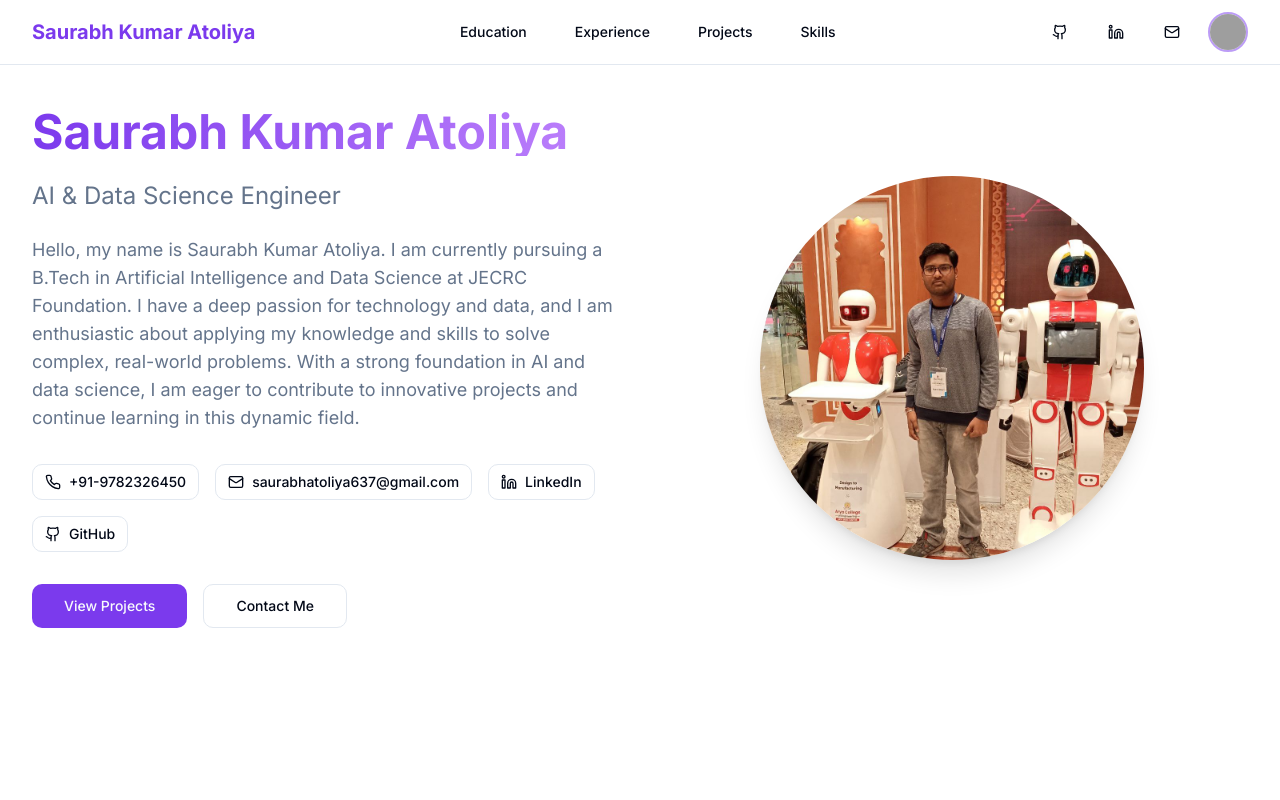
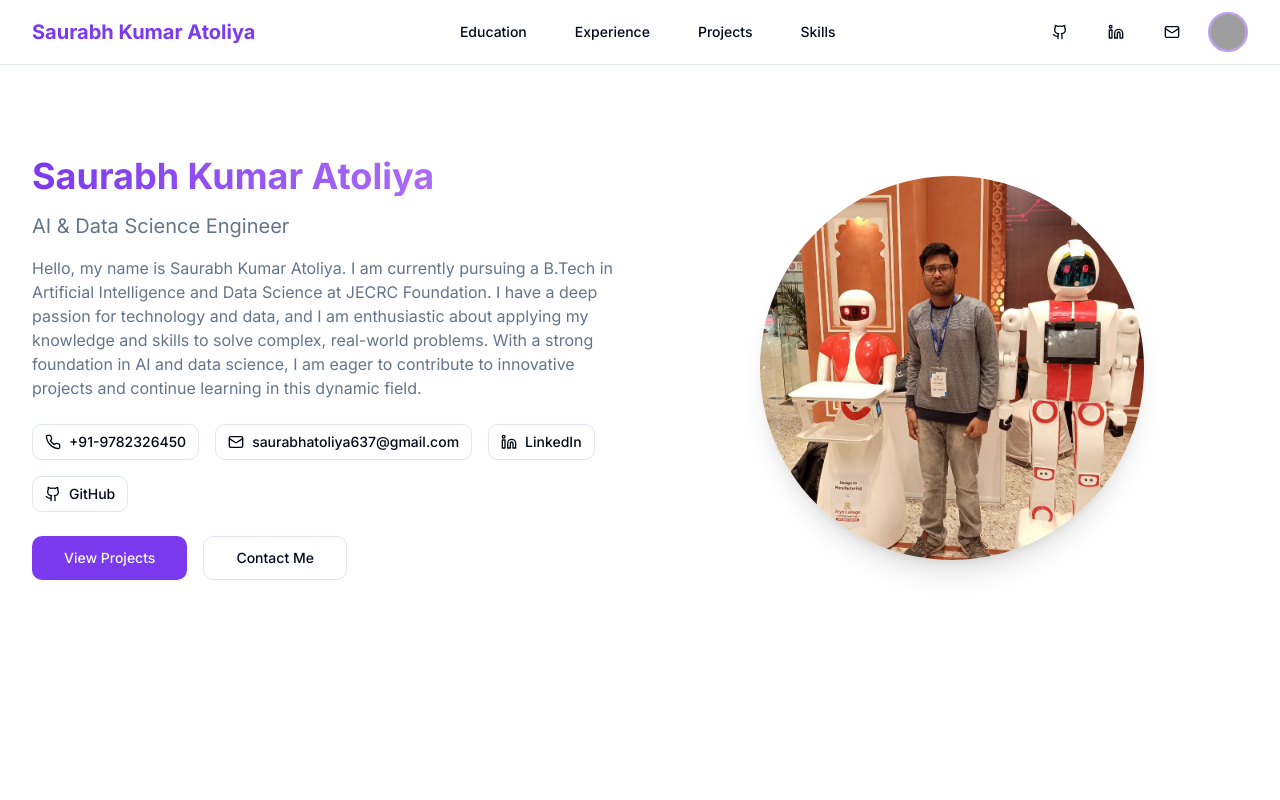
Before and after one commit to saurabhatoliya/resume-ui-canvas, a React (Vite) app: page / in a window 1280 px wide. Shown: the top 800 px of the page. Built offline with nearby package versions, Linux system fonts and the light colour scheme; grey boxes are pictures that could not be loaded.

Commit message:
Refactor: Improve Hero section text
Reduce text size and improve readability in the Hero section.

```diff
--- a/src/components/Hero.tsx
+++ b/src/components/Hero.tsx
@@ -10,16 +10,16 @@ const Hero = () => {
         <div className="grid grid-cols-1 md:grid-cols-2 gap-8 items-center">
           {/* Content Section */}
           <div className="order-1 md:order-1 text-left">
-            <h1 className="text-4xl sm:text-5xl font-bold mb-6 bg-gradient-to-r from-primary to-purple-400 text-transparent bg-clip-text">
+            <h1 className="text-3xl sm:text-4xl font-bold mb-4 bg-gradient-to-r from-primary to-purple-400 text-transparent bg-clip-text">
               Saurabh Kumar Atoliya
             </h1>
-            <p className="text-xl sm:text-2xl text-muted-foreground mb-6">
+            <p className="text-lg sm:text-xl text-muted-foreground mb-4">
               AI & Data Science Engineer
             </p>
-            <div className="text-lg text-muted-foreground mb-8">
+            <div className="text-base text-muted-foreground mb-6">
               Hello, my name is Saurabh Kumar Atoliya. I am currently pursuing a B.Tech in Artificial Intelligence and Data Science at JECRC Foundation. I have a deep passion for technology and data, and I am enthusiastic about applying my knowledge and skills to solve complex, real-world problems. With a strong foundation in AI and data science, I am eager to contribute to innovative projects and continue learning in this dynamic field.
             </div>
-            <div className="flex flex-wrap gap-4 mb-8">
+            <div className="flex flex-wrap gap-4 mb-6">
               <Button variant="outline" size="sm" asChild>
                 <a href="tel:+91-9782326450" className="flex items-center gap-2">
                   <Phone className="h-4 w-4" />
```
